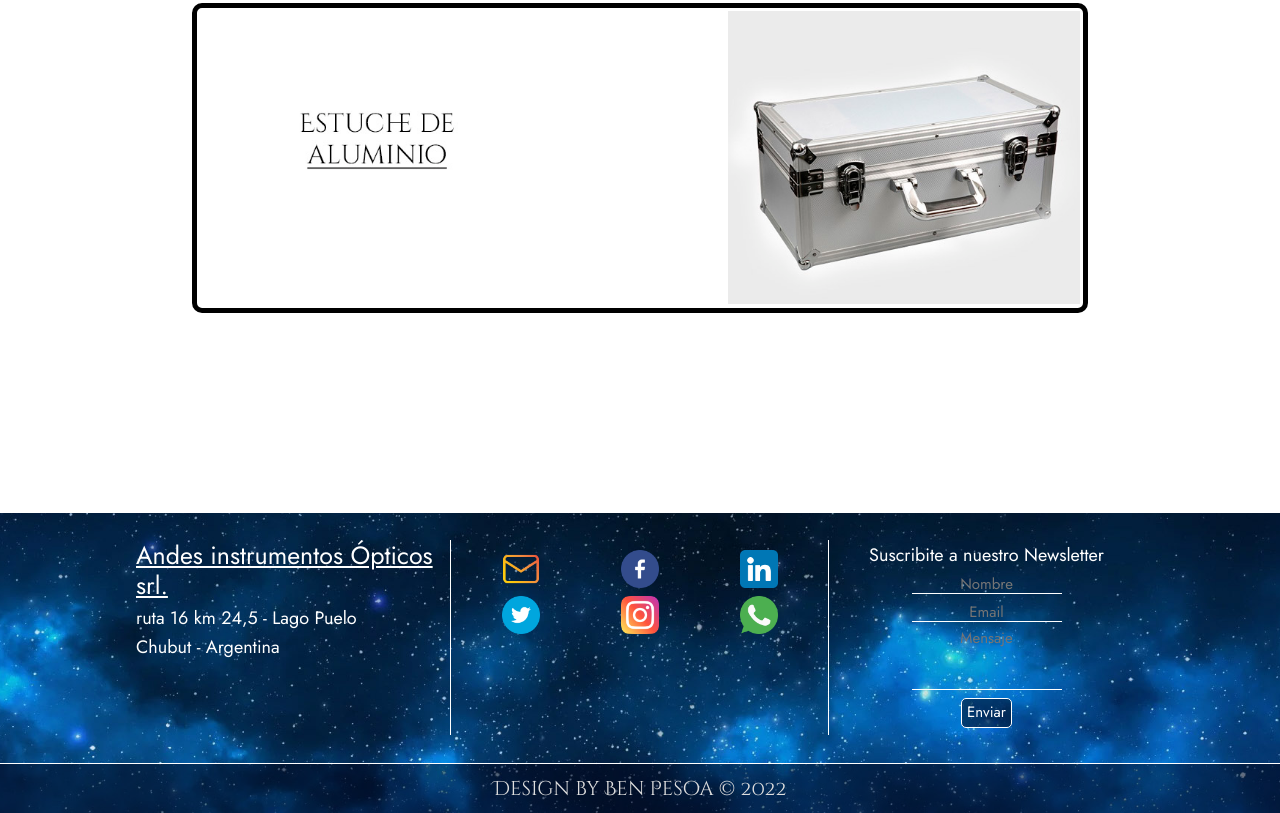
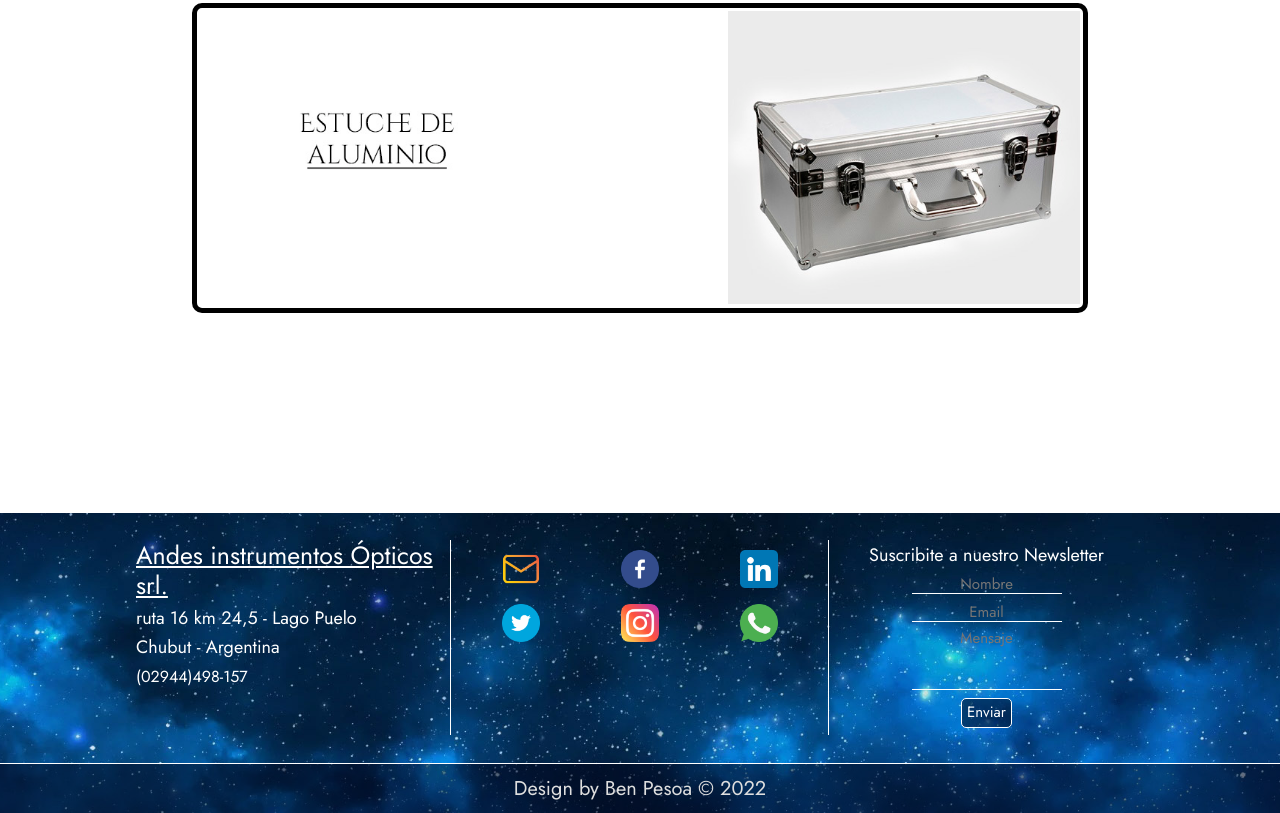
Before and after one commit to BenGPesoa/Andes, a plain HTML site: page inicio.html in a window 1280 px wide. Shown: the part 1688-2501 px from the top of the page. Drawn offline with nearby package versions, Linux system fonts and the light colour scheme.

Commit message:
algunos cambios

```diff
--- a/css/andes.css
+++ b/css/andes.css
@@ -190,7 +190,7 @@ footer {
 }
 
 .fila {
-    margin-bottom: 0.5rem;
+    margin-bottom: 1rem;
 
 }
 
@@ -273,7 +273,7 @@ footer {
 }
 
 .footer2 p {
-    font-family: 'Cinzel Decorative', cursive;
+    font-family: 'Jost', sans-serif;
     font-size: 20px;
     color: #dedede;
     line-height: 30px;
--- a/inicio.html
+++ b/inicio.html
@@ -104,6 +104,7 @@
                 <h4>Andes instrumentos Ópticos srl.</h4>
                 <h5>ruta 16 km 24,5 - Lago Puelo</h5>
                 <h5>Chubut - Argentina</h5>
+                <h6>(02944)498-157</h6>
             </div>
             <div class="social">
                 <div class="container iconos">
```
Also changed, not shown: 1 other file.
